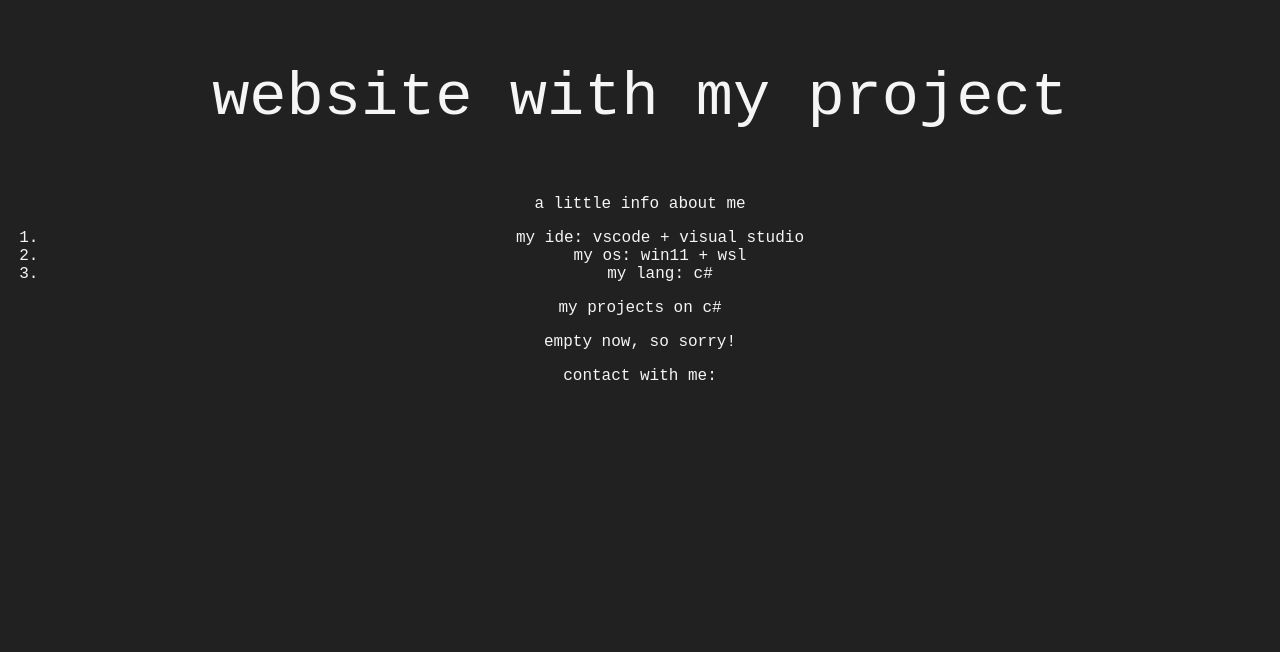
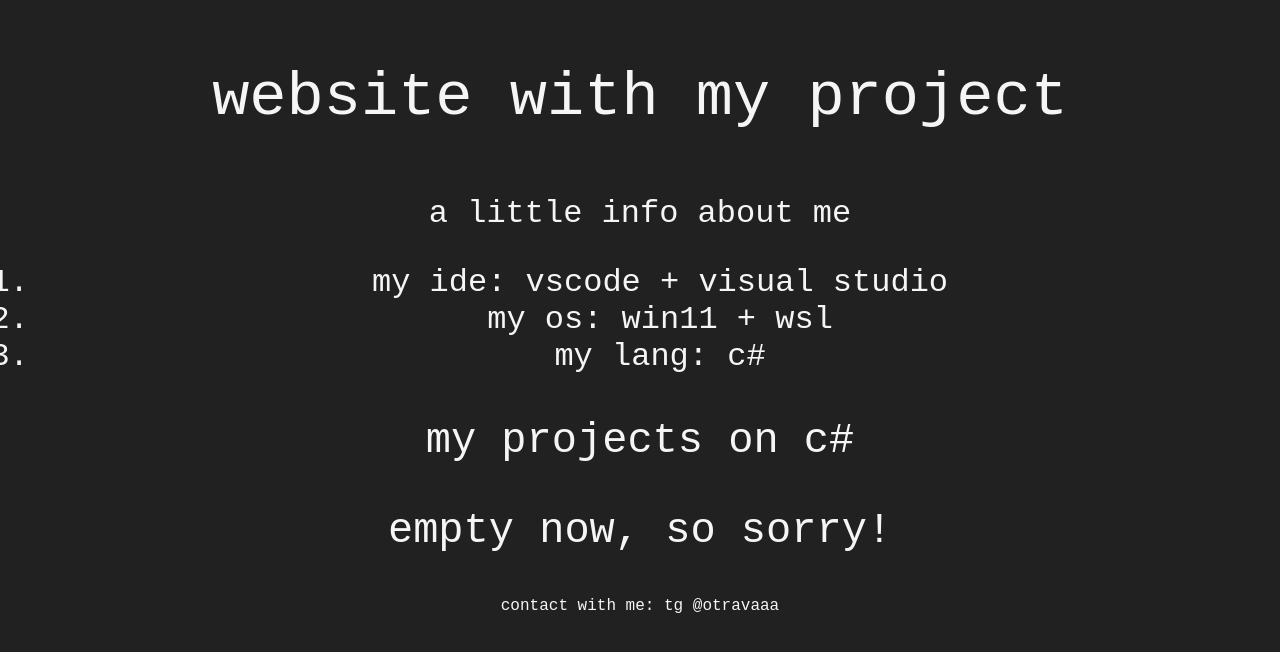
Before and after one commit to o0travaa/otravaPortfolioRepository, a plain HTML site: page index.html in a window 1280 px wide. Drawn offline with Linux system fonts and the light colour scheme; a web font is replaced by a local one.

Commit message:
mini site update

```diff
--- a/index.html
+++ b/index.html
@@ -29,7 +29,7 @@
     </div>
 
     <div>
-        <p>contact with me:</p>
+        <p>contact with me: tg @otravaaa</p>
     </div>
 </body>
 </html>
--- a/style.css
+++ b/style.css
@@ -8,3 +8,12 @@ body {
 .title {
     font-size: 62px;
 }
+
+.info {
+    font-size: 32px;
+    list-style: none;
+}
+
+.CSharp {
+    font-size: 42px;
+}
```
